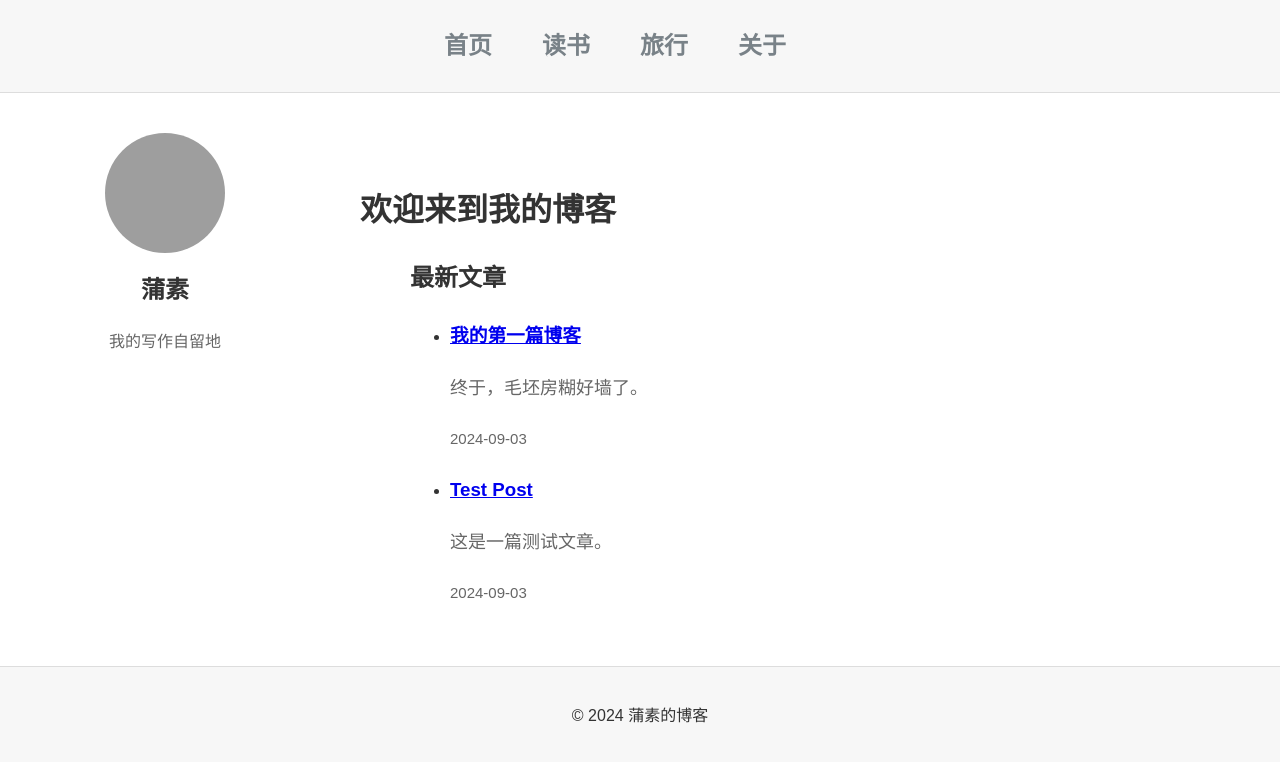
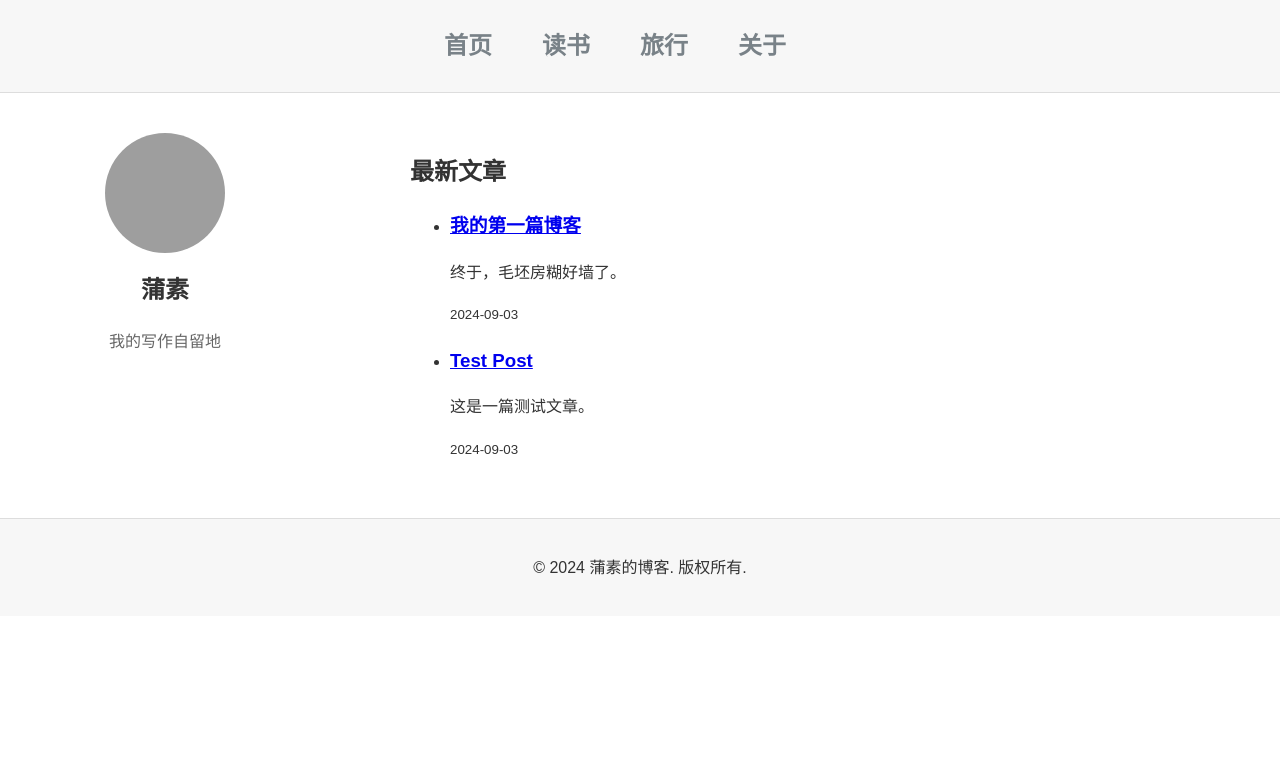
Before and after one commit to pususu/skills-github-pages, a Jekyll site: the page built from index.html, in a window 1280 px wide. Shown: the top 762 px of the page. Built offline with Jekyll 4.4.1, drawn with Linux system fonts in a browser that asks for light colours; grey boxes are pictures that could not be loaded.

Commit message:
Update default.html

```diff
--- a/_layouts/default.html
+++ b/_layouts/default.html
@@ -21,7 +21,7 @@
     </header>
 
     <!-- 主体内容，包含左侧栏和右侧内容 -->
-    <div class="main-content">
+    <div class="main-content" style="display: flex; align-items: flex-start;">
         <!-- 左侧栏，包含头像和个人信息 -->
         <aside class="sidebar">
             <div class="profile">
@@ -32,21 +32,15 @@
         </aside>
 
         <!-- 右侧内容区域 -->
-        <section class="content post-content" style="padding-left: 50px;"> <!-- 文章内容右移一些 -->
-            <article class="post">
-                <h1>{{ page.title }}</h1>
-                <p><small>{{ page.date | date: "%Y-%m-%d" }}</small></p>
-                <div class="post-body">
-                    {{ content }}
-                </div>
-            </article>
+        <section class="content" style="flex: 3;">
+            {{ content }}
         </section>
     </div>
 
     <!-- 页脚 -->
     <footer class="site-footer">
         <div class="container">
-            <p>&copy; 2024 蒲素的博客</p>
+            <p>&copy; 2024 蒲素的博客. 版权所有.</p>
         </div>
     </footer>
 
```
